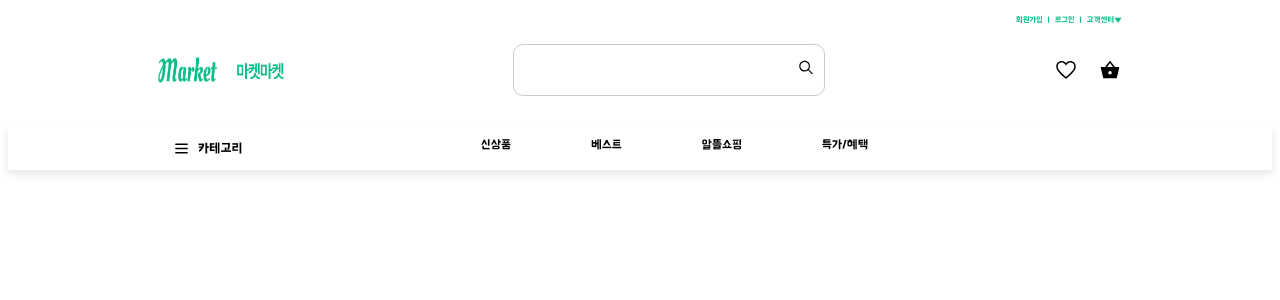
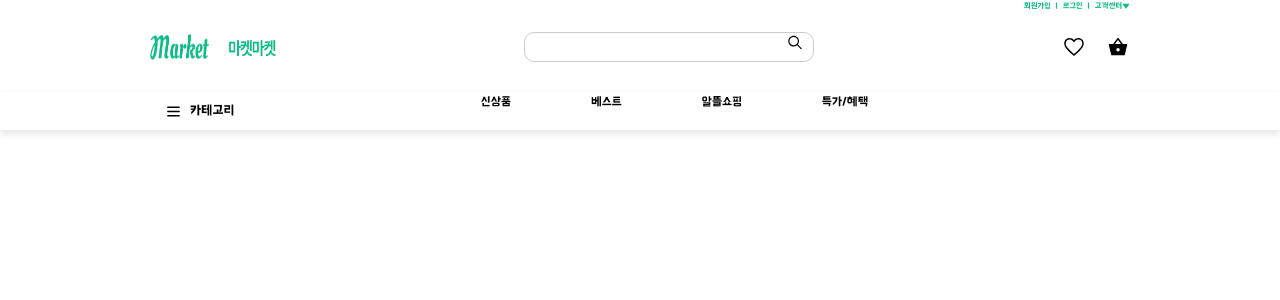
Before and after one commit to ecomerce-market/front, a Next.js app: page / in a window 1280 px wide. Shown: the top 300 px of the page. Built offline with nearby package versions, Linux system fonts and the light colour scheme.

Commit message:
[Update] reset.css 추가

```diff
--- a/src/app/globals.css
+++ b/src/app/globals.css
@@ -1,3 +1,5 @@
+@import "./reset.css";
+
 :root {
     /* 전역 색상 변수 설정 */
     --main-color: #0dbd88; /* MAIN 1 */
--- /dev/null
+++ b/src/app/reset.css
@@ -0,0 +1,102 @@
+/* box-sizing 규칙을 명시합니다. */
+*,
+*::before,
+*::after {
+    margin: 0;
+    padding: 0;
+    box-sizing: border-box;
+}
+
+/* 폰트 크기의 팽창을 방지합니다. */
+html {
+    -moz-text-size-adjust: none;
+    -webkit-text-size-adjust: none;
+    text-size-adjust: none;
+}
+
+/* 기본 여백을 제거하여 작성된 CSS를 더 잘 제어할 수 있습니다. */
+body,
+h1,
+h2,
+h3,
+h4,
+p,
+figure,
+blockquote,
+dl,
+dd {
+    margin-block-end: 0;
+}
+
+/* list를 role값으로 갖는 ul, ol 요소의 기본 목록 스타일을 제거합니다. */
+ul[role="list"],
+ol[role="list"] {
+    list-style: none;
+}
+
+/* 핵심 body의 기본값을 설정합니다. */
+body {
+    min-height: 100vh;
+    line-height: 1.5;
+}
+
+/* 제목 요소와 상호작용하는 요소에 대해 line-height를 더 짧게 설정합니다. */
+h1,
+h2,
+h3,
+h4,
+button,
+input,
+label {
+    line-height: 1.1;
+}
+
+/* 제목에 대한 text-wrap을 balance로 설정합니다. */
+h1,
+h2,
+h3,
+h4 {
+    text-wrap: balance;
+}
+
+/* 클래스가 없는 기본 a 태그 요소는 기본 스타일을 가져옵니다. */
+a:not([class]) {
+    text-decoration-skip-ink: auto;
+    color: currentColor;
+}
+
+/* 이미지 관련 작업을 더 쉽게 합니다. */
+img,
+picture {
+    max-width: 100%;
+    display: block;
+}
+
+/* input 및 button 항목들이 글꼴을 상속하도록 합니다. */
+input,
+button,
+textarea,
+select {
+    font: inherit;
+    background-color: transparent;
+    border: none;
+}
+
+/* 행 속성이 없는 textarea가 너무 작지 않도록 합니다. */
+textarea:not([rows]) {
+    min-height: 10em;
+}
+
+/* 고정된 모든 항목에는 여분의 스크롤 여백이 있어야 합니다. */
+:target {
+    scroll-margin-block: 5ex;
+}
+
+textarea:focus,
+input:focus {
+    outline: none;
+}
+
+a {
+    text-decoration: none;
+}
```
Lines whose indentation alone changed are shown as unchanged.
